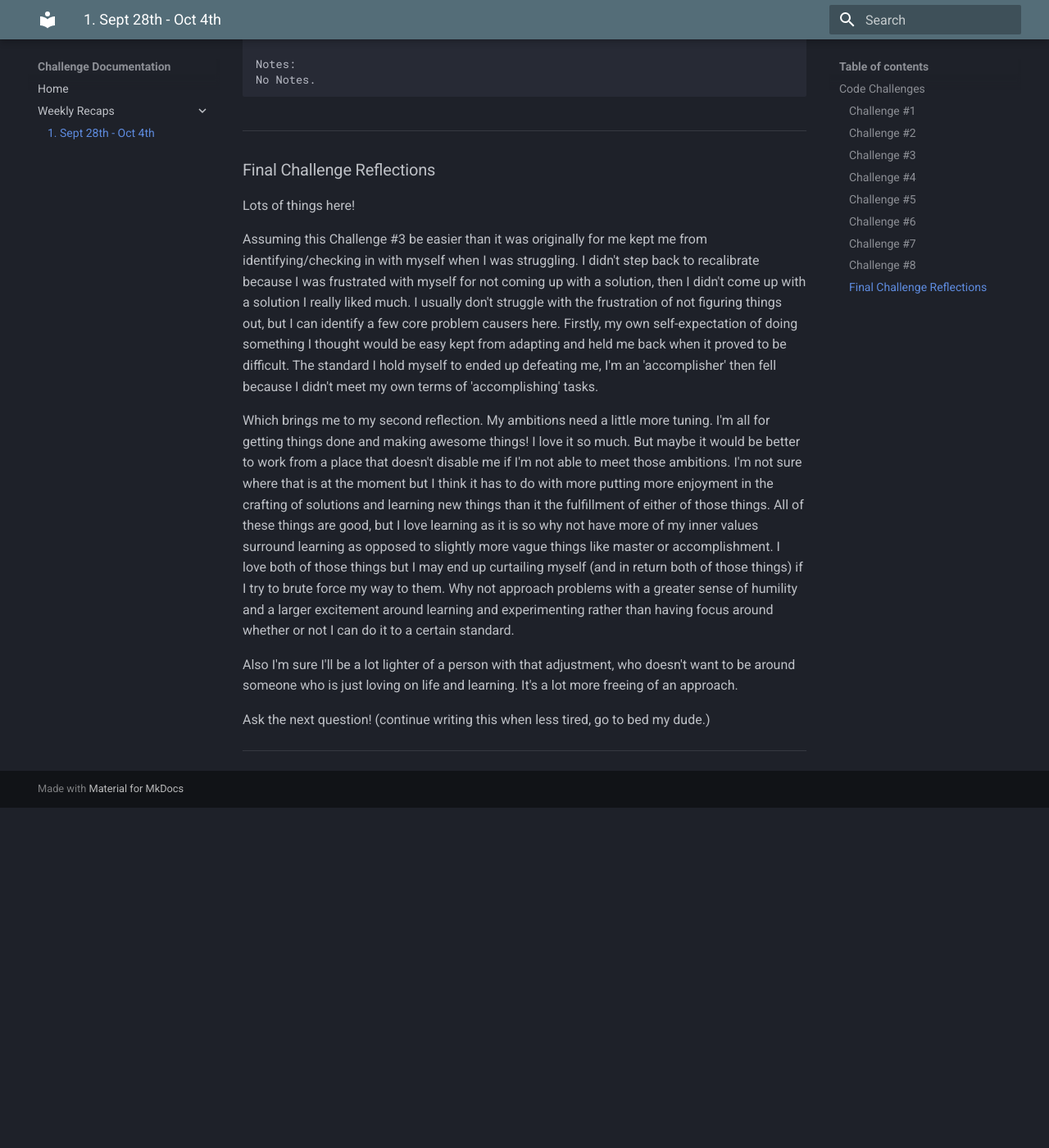
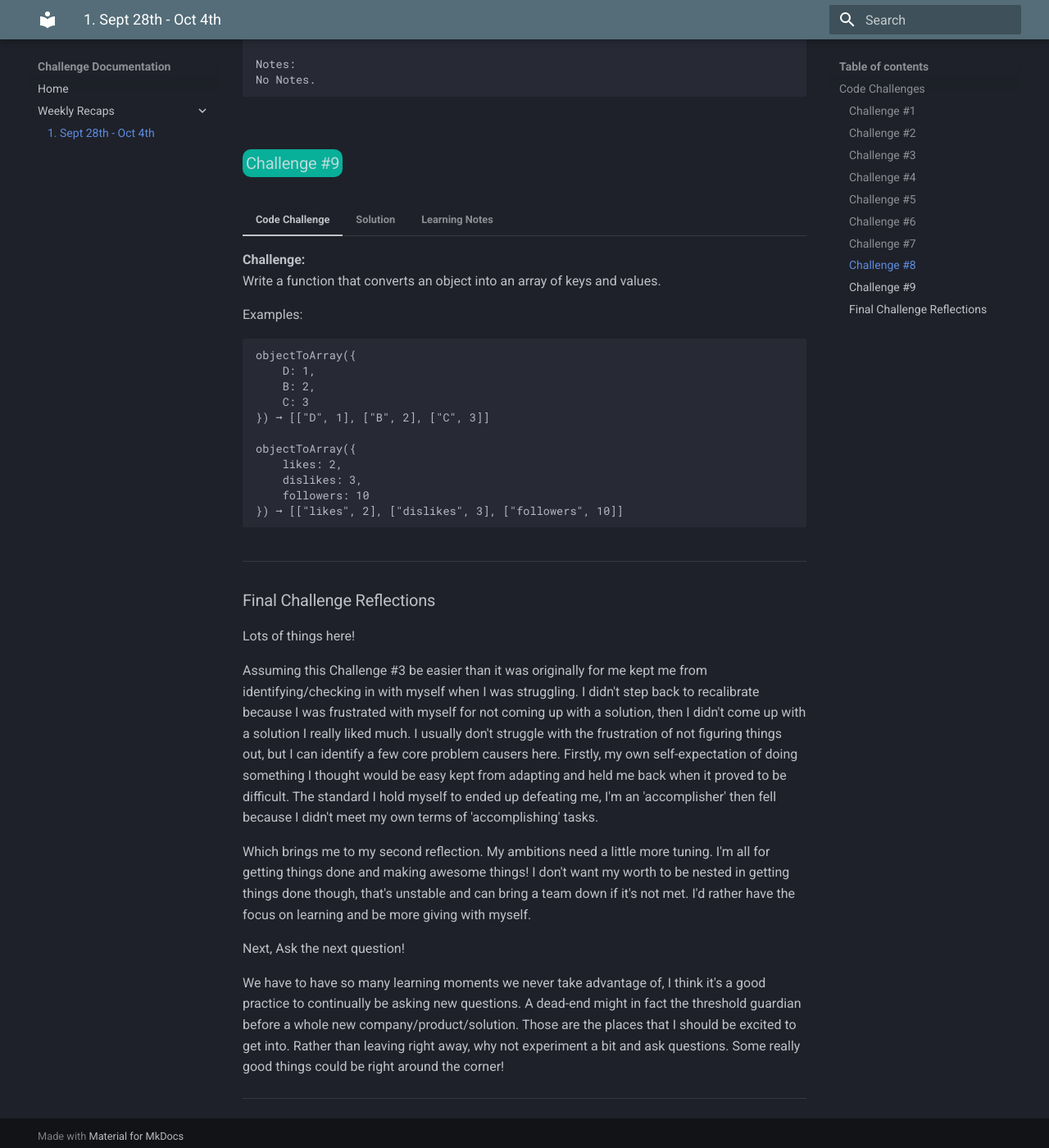
Before and after one commit to RobertEJohnson/Coding-Challenge-Tracker, an MkDocs documentation site: the page built from docs/weeklyRecaps/week1.md, in a window 1280 px wide and 1400 px high, scrolled down 4043 px. Shown: the whole window at 82% size. Built offline with MkDocs 1.6.1 and Material for MkDocs 9.7.7, drawn with Linux system fonts in a browser that asks for light colours; before the commit the page ends 5028 px from its top, so only the background shows below that.

Commit message:
finished section 9 notes, updated reflections

````diff
--- a/docs/weeklyRecaps/week1.md
+++ b/docs/weeklyRecaps/week1.md
@@ -489,6 +489,57 @@
 
     >That was a lot of fun! It's been a good while since I last used ```split('')``` to break a string into an array! No other major notes that I haven't talked about in the solutions. I enjoy doing the little bit of extra checking for a decimal point, I should've done that to start, that makes a much more useful function in my opinion.
 
+### Challenge #9 {: .challenge .challenge--edabit}
+
+=== "Code Challenge"
+
+    **Challenge:**
+    Write a function that converts an object into an array of keys and values.
+
+    Examples:
+
+        objectToArray({
+            D: 1,
+            B: 2,
+            C: 3
+        }) ➞ [["D", 1], ["B", 2], ["C", 3]]
+
+        objectToArray({
+            likes: 2,
+            dislikes: 3,
+            followers: 10
+        }) ➞ [["likes", 2], ["dislikes", 3], ["followers", 10]]
+
+=== "Solution"
+
+    **Solution:**
+    Here's my first solution:
+
+        function objectToArray(obj) {
+            let arrayOfObjects = []
+            for(const property in obj){
+                arrayOfObjects.push([property, obj[property]]);
+            }
+            return arrayOfObjects;
+        }
+
+    After submitting that answer I though about my variable naming, ```arrayOfObjects``` though a little lengthy isn't a great name because I'm not really holding objects anymore. So I should've named it something like, ```keyValueArray```.
+
+    After looking at some other people's solutions I noticed that some were using the ```.entries()``` and ```.keys``` methods for ```Object```. It's been awhile since I used the ```.entries()``` method, but that would work a bit better here so I'm going to adapt my answer for that,
+
+        function objectToArray(obj) {
+            return Object.entries(obj);
+        }
+
+    This certainly is a lot shorter for the same effect, I like it a lot, it's also pretty readable.
+
+=== "Learning Notes"
+
+    **Learning Notes:**
+
+    >I'm glad to get some more practice with ```.entries()```. There's a better chance I'll remember this method in the future if I can keep using it from time to time.
+
+    >I tried looking up the difference of using a ```for in``` loop versus ```.entries()``` and I got this from MDN: The only important difference is that a for...in loop enumerates properties in the prototype chain as well. I tried reading up on the prototype chain, but it was a little too dense for me here while I'm on vacation with my family haha, I'll have to come back to that later. :)
 
 ---
 
@@ -499,10 +550,10 @@
 Assuming this Challenge #3 be easier than it was originally for me kept me from identifying/checking in with myself when I was struggling.
 I didn't step back to recalibrate because I was frustrated with myself for not coming up with a solution, then I didn't come up with a solution I really liked much. I usually don't struggle with the frustration of not figuring things out, but I can identify a few core problem causers here. Firstly, my own self-expectation of doing something I thought would be easy kept from adapting and held me back when it proved to be difficult. The standard I hold myself to ended up defeating me, I'm an 'accomplisher' then fell because I didn't meet my own terms of 'accomplishing' tasks.
 
-Which brings me to my second reflection. My ambitions need a little more tuning. I'm all for getting things done and making awesome things! I love it so much. But maybe it would be better to work from a place that doesn't disable me if I'm not able to meet those ambitions. I'm not sure where that is at the moment but I think it has to do with more putting more enjoyment in the crafting of solutions and learning new things than it the fulfillment of either of those things. All of these things are good, but I love learning as it is so why not have more of my inner values surround learning as opposed to slightly more vague things like master or accomplishment. I love both of those things but I may end up curtailing myself (and in return both of those things) if I try to brute force my way to them. Why not approach problems with a greater sense of humility and a larger excitement around learning and experimenting rather than having focus around whether or not I can do it to a certain standard.
+Which brings me to my second reflection. My ambitions need a little more tuning. I'm all for getting things done and making awesome things! I don't want my worth to be nested in getting things done though, that's unstable and can bring a team down if it's not met. I'd rather have the focus on learning and be more giving with myself.
 
-Also I'm sure I'll be a lot lighter of a person with that adjustment, who doesn't want to be around someone who is just loving on life and learning. It's a lot more freeing of an approach.
+Next, Ask the next question!
 
-Ask the next question!
-(continue writing this when less tired, go to bed my dude.)
+We have to have so many learning moments we never take advantage of, I think it's a good practice to continually be asking new questions. A dead-end might in fact the threshold guardian before a whole new company/product/solution. Those are the places that I should be excited to get into. Rather than leaving right away, why not experiment a bit and ask questions. Some really good things could be right around the corner!
+
 ---- --- -- -- --
````
